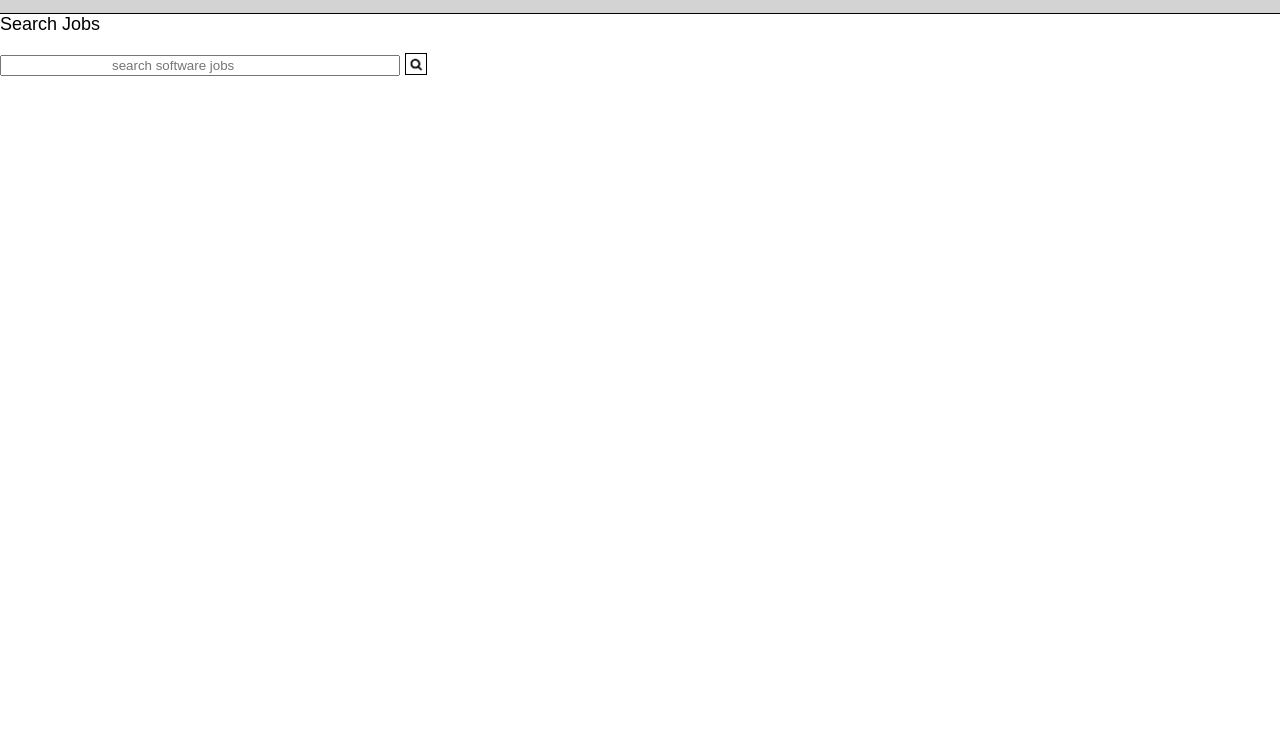
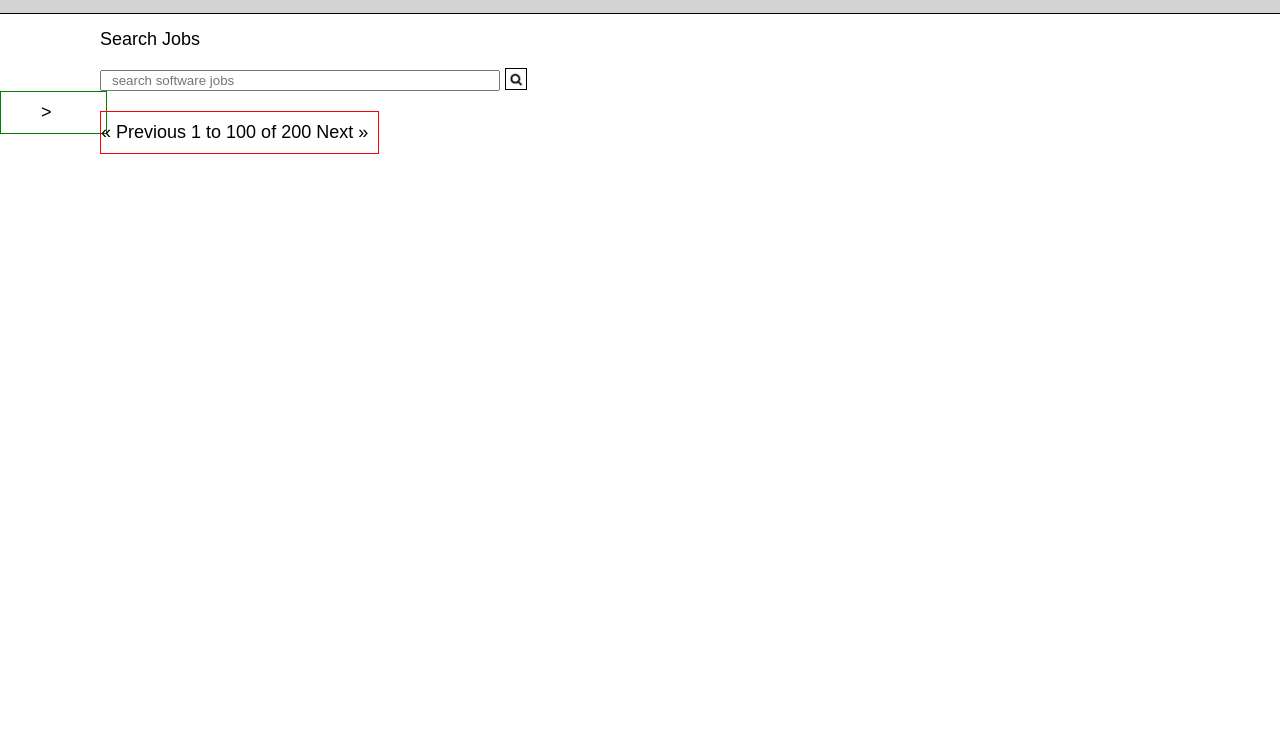
Before and after one commit to Typhares/gregs-list-challenge, a plain HTML site: page index.html in a window 1280 px wide. Shown: the part 64-800 px from the top of the page. Drawn offline with Linux system fonts and the light colour scheme.

Commit message:
updated 1:40pm

```diff
--- a/challenge-page.css
+++ b/challenge-page.css
@@ -72,6 +72,8 @@ to change it, the attributes came preprogrammed as default in-line, */
 
 label {
     display: block;
+    padding-left: 100px;
+    margin-top: 15px;
 }
 
 .style-logo {
@@ -99,9 +101,12 @@ label {
     /*    background-color: red;*/
 }
 
+/*confused on applying a width property to the input attribute*/
+
 .search-field input {
     margin-top: 20px;
-    padding-left: 110px;
+    margin-left: 100px;
+    padding-left: 10px;
     width: 400px;
 }
 
@@ -134,11 +139,45 @@ label {
     cursor: pointer;
 }
 
-.search-result {
+.search-results {
     display: inline-block;
+    border: 1px solid red;
+    position: absolute;
+    margin-top: 20px;
+    margin-left: 100px;
+}
+
+.pages-button {
+    display: inline-block;
+}
+
+.search-results {
+    display: inline-block;
+    padding-top: 10px;
+    padding-bottom: 10px;
+}
+
+.previous:hover {
+    display: inline-block;
+    padding-left: 10px;
 
 }
 
-.pages {
+.count {
     display: inline-block;
+    padding-left: 10px;
+    padding-right: 10px;
+
 }
+
+.next {
+    display: inline-block;
+    padding-right: 10px;
+}
+
+.search-output {
+    display: inline-block;
+    border: 1px solid green;
+    padding-top: 10px;
+    padding-bottom: 10px;
+}
--- a/index.html
+++ b/index.html
@@ -20,9 +20,9 @@
             </ul>
         </div>
     </div>
+    <!--test wrap the div in a block element !-->
     <div class="search-field">
-        <!--         use divs when you are a beginner, update improve the file with semantics after get the divisions correct
--->
+        <!--         use divs when you are a beginner, update improve the file with semantics after get the divisions right-->
         <form class="form" method="post">
             <!--    position img to the right of 'text' --block or inline element, the img is not in correct place syntax-->
             <label for="search">Search Jobs</label>
@@ -34,23 +34,29 @@
                 </div>
             </div>
         </form>
-        <div class="search-result">
+        <!--   w3 schools How to Create Previous Next -->
+        <div class="search-results">
+            <a href="#" class="previous">&laquo; Previous</a>
+            <!--   this is dummy text in the <span>-->
+            <span class="count-pages"> 1 to 100 of 200 </span>
+            <a href="#" class="next">Next &raquo;</a>
+
+        </div>
+        <!--   wrong positioning of the div below, it is now a block element
+        lined up underneath the so it needs to be a block element not a div which is inline but the position must be below the class="search-reasults"-->
+        <main class="search-output">
             <ul>
-                <a href="www.gregslist/previous-page.com"></a>
-                <a href="www.gregslist/next-page.com"></a>
-                <!--<li class="previous"></li>
-                    <li class="number"></li>
-    <li class "next"></li>-->
+                <li>
+                    <spa></spa>
+                </li>
+                <li>
+                    <spa></spa>
+                </li>
+                <li>
+                    <spa></spa>></li>
             </ul>
-        </div>
-    </div>
-    <!--    <div class="pages">
-    </div>
-    <div class="output-results">
-        <p><span></span></p>
-        <p><span></span></p>
-        <p><span></span></p>
-</div>-->
+        </main>
+
 </body>
 
 </html>
```
